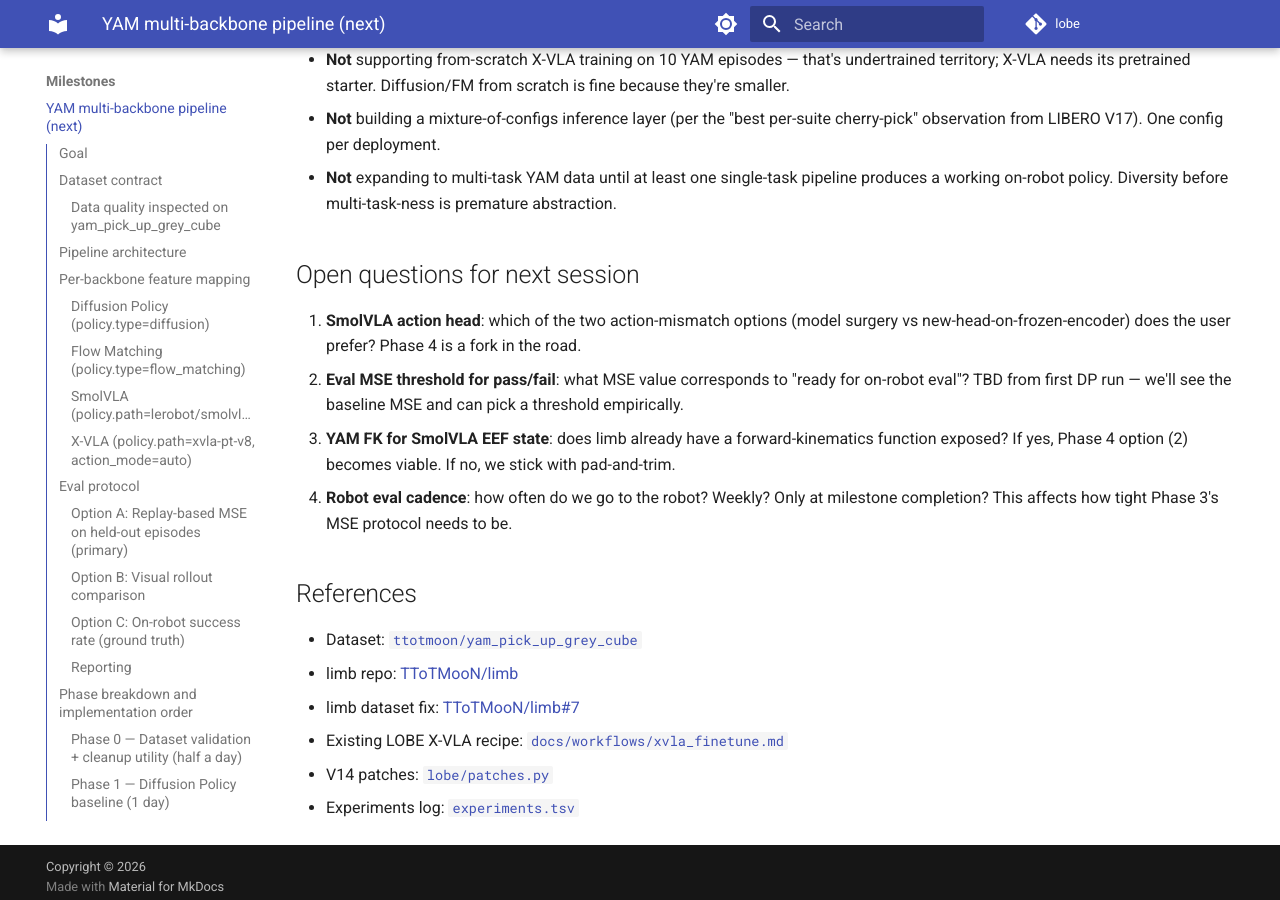
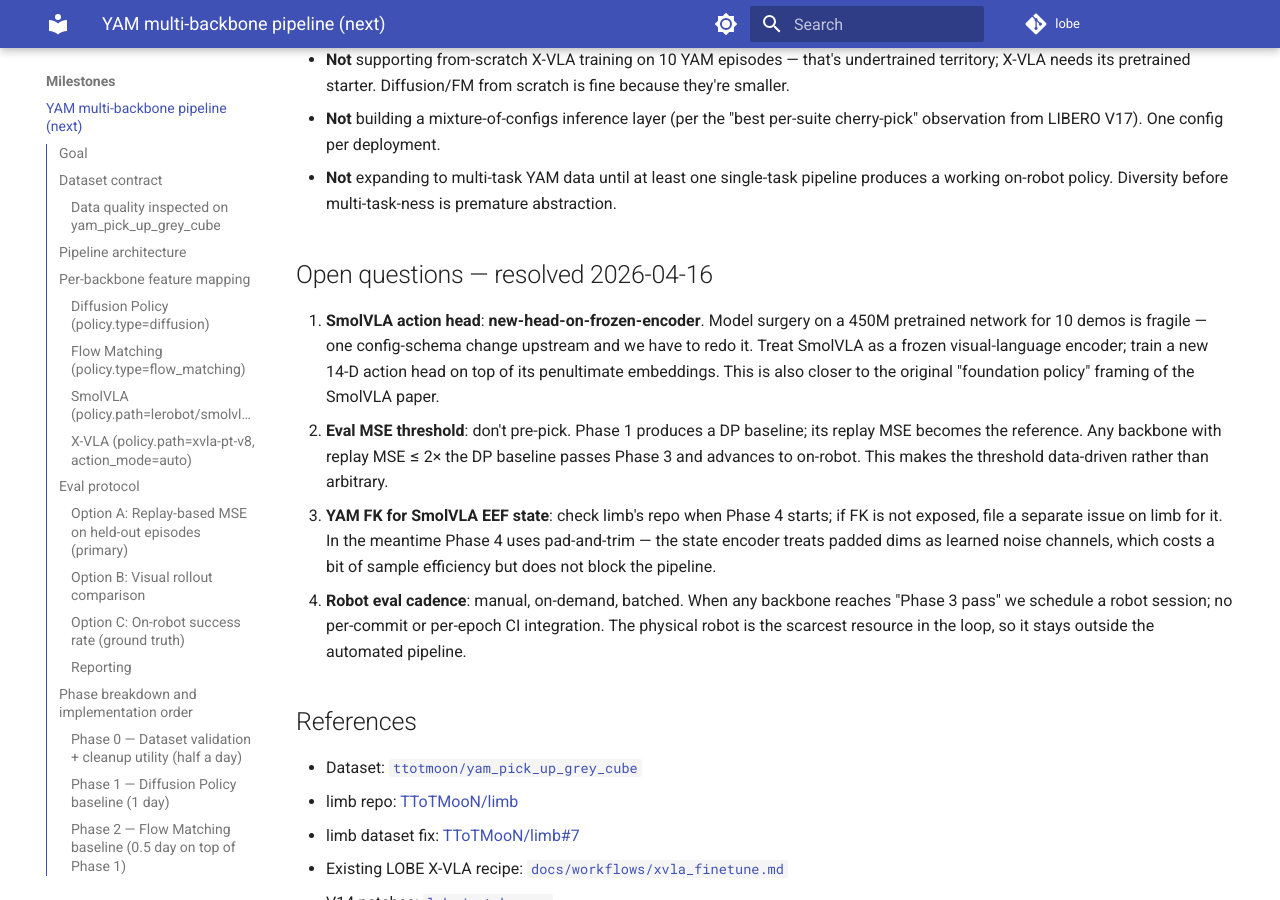
Before and after one commit to TToTMooN/lobe, an MkDocs documentation site: the page built from docs/milestones/yam_multibackbone.md, in a window 1280 px wide and 900 px high, scrolled down 7190 px. Built offline with MkDocs 1.6.1 and Material for MkDocs 9.7.7, drawn with Linux system fonts in a browser that asks for light colours; comment, search, counter and statistics services are not loaded.

Commit message:
Design doc: resolve 4 open questions for YAM multi-backbone plan
- SmolVLA: new 14-D head on frozen encoder, not model surgery.
- Eval threshold: data-driven. Phase 1 DP MSE is the reference; ≤2x
  passes to on-robot.
- YAM FK: check limb; pad-and-trim until FK is exposed.
- Robot eval: manual, batched when a backbone reaches Phase-3 pass.

Co-Authored-By: Claude Opus 4.6 (1M context) <noreply@anthropic.com>

```diff
--- a/docs/milestones/yam_multibackbone.md
+++ b/docs/milestones/yam_multibackbone.md
@@ -211,12 +211,12 @@ Total **5–7 days of elapsed wall time**. Critical path is Phases 0–3; Phases
 - **Not** building a mixture-of-configs inference layer (per the "best per-suite cherry-pick" observation from LIBERO V17). One config per deployment.
 - **Not** expanding to multi-task YAM data until at least one single-task pipeline produces a working on-robot policy. Diversity before multi-task-ness is premature abstraction.
 
-## Open questions for next session
+## Open questions — resolved 2026-04-16
 
-1. **SmolVLA action head**: which of the two action-mismatch options (model surgery vs new-head-on-frozen-encoder) does the user prefer? Phase 4 is a fork in the road.
-2. **Eval MSE threshold for pass/fail**: what MSE value corresponds to "ready for on-robot eval"? TBD from first DP run — we'll see the baseline MSE and can pick a threshold empirically.
-3. **YAM FK for SmolVLA EEF state**: does limb already have a forward-kinematics function exposed? If yes, Phase 4 option (2) becomes viable. If no, we stick with pad-and-trim.
-4. **Robot eval cadence**: how often do we go to the robot? Weekly? Only at milestone completion? This affects how tight Phase 3's MSE protocol needs to be.
+1. **SmolVLA action head**: **new-head-on-frozen-encoder**. Model surgery on a 450M pretrained network for 10 demos is fragile — one config-schema change upstream and we have to redo it. Treat SmolVLA as a frozen visual-language encoder; train a new 14-D action head on top of its penultimate embeddings. This is also closer to the original "foundation policy" framing of the SmolVLA paper.
+2. **Eval MSE threshold**: don't pre-pick. Phase 1 produces a DP baseline; its replay MSE becomes the reference. Any backbone with replay MSE ≤ 2× the DP baseline passes Phase 3 and advances to on-robot. This makes the threshold data-driven rather than arbitrary.
+3. **YAM FK for SmolVLA EEF state**: check limb's repo when Phase 4 starts; if FK is not exposed, file a separate issue on limb for it. In the meantime Phase 4 uses pad-and-trim — the state encoder treats padded dims as learned noise channels, which costs a bit of sample efficiency but does not block the pipeline.
+4. **Robot eval cadence**: manual, on-demand, batched. When any backbone reaches "Phase 3 pass" we schedule a robot session; no per-commit or per-epoch CI integration. The physical robot is the scarcest resource in the loop, so it stays outside the automated pipeline.
 
 ## References
 
```
